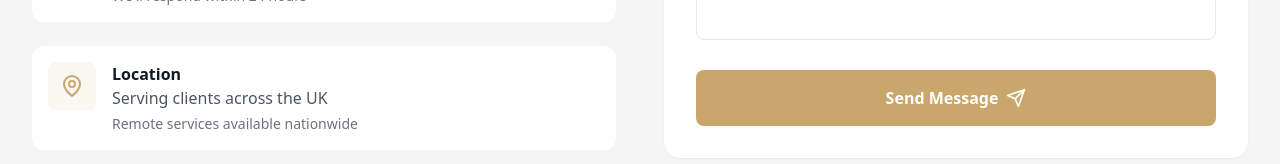
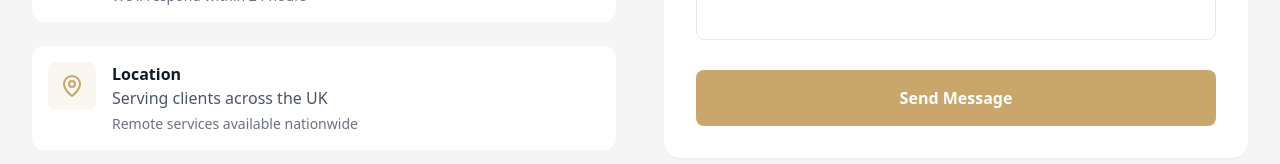
Before and after one commit to ranlenobrega/fourks-accountancy, a Next.js app: page /contact in a window 1280 px wide. Shown: the part 996-1160 px from the top of the page. Built offline with nearby package versions, Linux system fonts and the light colour scheme.

Commit message:
Update page.tsx

```diff
--- a/src/app/contact/page.tsx
+++ b/src/app/contact/page.tsx
@@ -1,36 +1,6 @@
-"use client";
-
-import { useState } from "react";
-import { Phone, Mail, MessageCircle, MapPin, Send, CheckCircle } from "lucide-react";
+import { Phone, Mail, MessageCircle, MapPin } from "lucide-react";
 
 export default function ContactPage() {
-  const [status, setStatus] = useState<"idle" | "loading" | "success" | "error">("idle");
-
-  const handleSubmit = async (e: React.FormEvent<HTMLFormElement>) => {
-  e.preventDefault();
-  setStatus("loading");
-
-  try {
-    const response = await fetch("https://formspree.io/f/mbdkvrnd", {
-      method: "POST",
-      body: new FormData(e.currentTarget),
-      headers: {
-        Accept: "application/json",
-      },
-    });
-
-    if (response.ok) {
-      setStatus("success");
-      e.currentTarget.reset();
-    } else {
-      setStatus("error");
-    }
-  } catch {
-    setStatus("error");
-  }
-};
-
-
   return (
     <div className="bg-[#f5f5f5] min-h-screen">
       <section className="bg-gray-900 py-20">
@@ -120,18 +90,11 @@ export default function ContactPage() {
             <div className="bg-white rounded-2xl p-8 shadow-sm">
               <h2 className="text-2xl font-bold text-gray-900 mb-6">Send Us a Message</h2>
 
-              {status === "success" ? (
-                <div className="text-center py-12">
-                  <div className="w-16 h-16 bg-green-100 rounded-full flex items-center justify-center mx-auto mb-4">
-                    <CheckCircle className="w-8 h-8 text-green-600" />
-                  </div>
-                  <h3 className="text-xl font-semibold text-gray-900 mb-2">Message Sent!</h3>
-                  <p className="text-gray-600">
-                    Thank you for getting in touch. We'll respond within 24 hours.
-                  </p>
-                </div>
-              ) : (
-                <form onSubmit={handleSubmit} className="space-y-6">
+              <form
+                action="https://formspree.io/f/mbdkvrnd"
+                method="POST"
+                className="space-y-6"
+              >
                 <div>
                   <label
                     htmlFor="name"
@@ -207,26 +170,11 @@ export default function ContactPage() {
 
                 <button
                   type="submit"
-                    disabled={status === "loading"}
-                    className="w-full bg-[#c9a66b] hover:bg-[#b8956a] text-white py-4 rounded-lg font-semibold transition-colors flex items-center justify-center disabled:opacity-50"
+                  className="w-full bg-[#c9a66b] hover:bg-[#b8956a] text-white py-4 rounded-lg font-semibold transition-colors"
                 >
-                    {status === "loading" ? (
-                      "Sending..."
-                    ) : (
-                      <>
                   Send Message
-                        <Send className="ml-2 w-5 h-5" />
-                      </>
-                    )}
                 </button>
-
-                  {status === "error" && (
-                    <p className="text-red-600 text-center">
-                      Something went wrong. Please try again or contact us directly.
-                    </p>
-                  )}
               </form>
-              )}
             </div>
           </div>
         </div>
```
Lines whose indentation alone changed are shown as unchanged.
